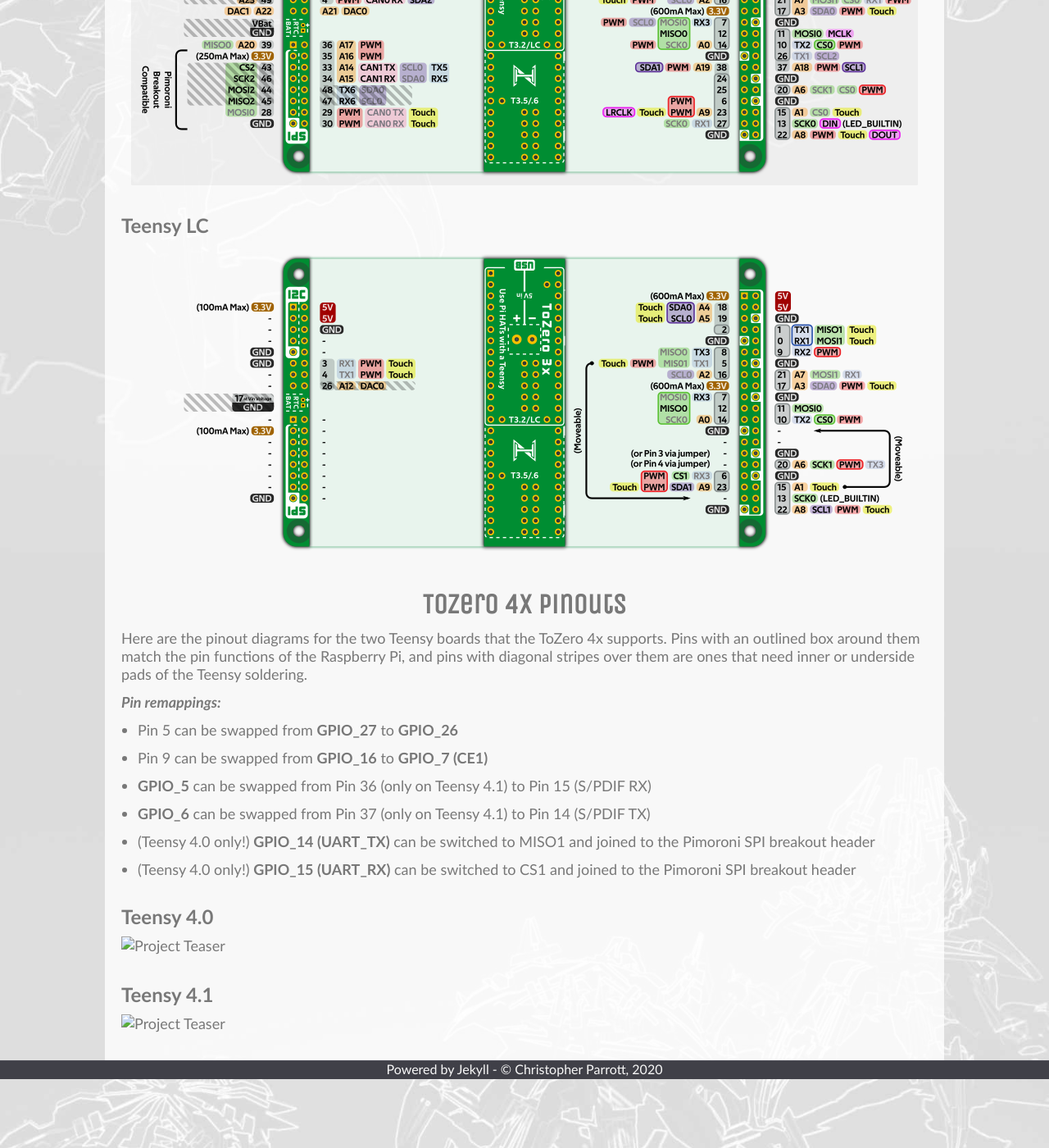
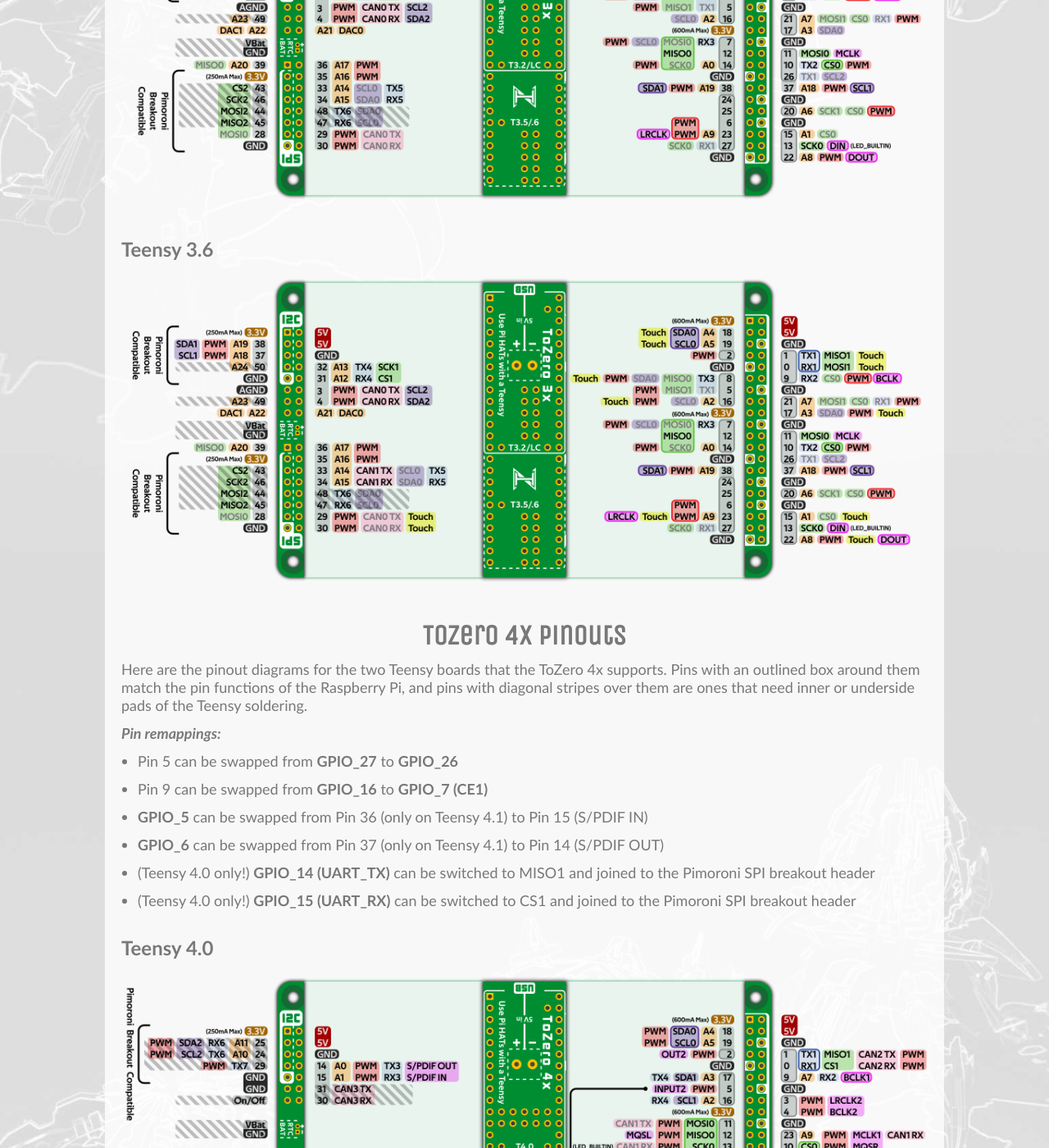
Before and after one commit to christophertmparrott/christophertmparrott.github.io, a Jekyll site: the page built from products/tozero/index.html, in a window 1280 px wide and 1400 px high, scrolled down 4886 px. Shown: the whole window at 82% size. Built offline with Jekyll 4.4.1, drawn with Linux system fonts in a browser that asks for light colours; some web fonts are replaced.

Commit message:
Added pinouts for T4.0 and 4.1, and tweaked the others
Also updated alt text and titles of images

```diff
--- a/products/tozero/index.html
+++ b/products/tozero/index.html
@@ -6,7 +6,7 @@ description: An overview of the ToZero adapter boards
 				<h2>ToZero - Use Raspberry Pi HATs with a Teensy!</h2>
 				<p>The ToZero is a Raspberry Pi Zero form-factor adapter board for the Arduino-compatible Teensy microcontroller, opening up a whole world of Pi HATs. There are two versions of the ToZero board, the 3x supporting the Teensy 3 family (3.2/.5.6 & LC), and the 4x supporting the Teensy 4 family (4.0 & 4.1).
 
-				<p><img src="/products/tozero/images/tozeros+teensys.jpg" alt="Four assembled ToZero boards" title="Four assembled ToZero boards" style="max-width: 100%; display: block; margin-left: auto; margin-right: auto;"/>
+				<p><img src="/products/tozero/images/tozeros+teensys.jpg" alt="Teensy 3.2, 3.5, 4.0, and 4.1 mounted in their respective ToZero adapters" title="Teensy 3.2, 3.5, 4.0, and 4.1 mounted in their respective ToZero adapters" style="max-width: 100%; display: block; margin-left: auto; margin-right: auto;"/>
 				<center>(Teensy 3.2, 3.5, 4.0, and 4.1 mounted in their respective ToZero adapters)</center></p>
 
 				<h3>Features</h3>
@@ -42,7 +42,7 @@ description: An overview of the ToZero adapter boards
 
 				<p>Each ToZero board includes two extra header locations for exposing additional pins of the Teensy. In the case of the 4.1, all of these come from the edge pins. For the 3.2, 3.5, 3.6, and 4.0 however, up to ten of these pins come from the underside pads. To use these a 2x5 SMT header needs to be soldered as shown in the image below.</p>
 
-				<p><img src="/products/tozero/images/teensy_undersides.jpg" alt="Project Teaser" title="Project Teaser" style="max-width: 100%; display: block; margin-left: auto; margin-right: auto;"/>
+				<p><img src="/products/tozero/images/teensy_undersides.jpg" alt="Teensy 3.2 and 4.0 with underside pins soldered" title="Teensy 3.2 and 4.0 with underside pins soldered" style="max-width: 100%; display: block; margin-left: auto; margin-right: auto;"/>
 				<center>(Teensy 3.2 and 4.0 with underside pins soldered)</center></p>
 
 				<p>Adding this header can be tricky to do (especially with the 4.0!) and makes insertion and removal of the Teensy from the ToZero a lot more fragile, so only do this if you are in need of those extra pin functions and are competent at soldering. It is recommended to use a long 0.1" socket (such as those bundled with the ToZero) to align the SMT header when soldering its first pin.</p>
@@ -52,7 +52,7 @@ description: An overview of the ToZero adapter boards
 
 				<p>A 2-pin Molex Picoblade connector is used for the ToZero's RTC clock function. This is the same connector as found on many CR2032 CMOS batteries used by many computer motherboards and can easily be found on ebay and other online marketplaces. Just be sure it is in fact Molex (as there are JST versions), and that the polarity is correct.</p>
 
-				<p><img src="/products/tozero/images/tozero-rtc+onoff.jpg" alt="Project Teaser" title="Project Teaser" style="max-width: 100%; display: block; margin-left: auto; margin-right: auto;"/>
+				<p><img src="/products/tozero/images/tozero-rtc+onoff.jpg" alt="Teensy 4.1 with RTC battery and on/off switch connected" title="Teensy 4.1 with RTC battery and on/off switch connected" style="max-width: 100%; display: block; margin-left: auto; margin-right: auto;"/>
 				<center>(Teensy 4.1 with RTC battery and on/off switch connected)</center></p>
 
 				<p><b>Note: The Teensy LC does not have a real-time clock, and the Teensy 3.2 needs a secondary clock crystal soldered to it to use the feature.</b></p>
@@ -86,26 +86,25 @@ description: An overview of the ToZero adapter boards
 					<li><b>GPIO_6</b> can be swapped from Pin 25 (only on Teensy 3.2/.5/.6) to Pin 4 (CAN RX)</li>
 				</ul>
 
+				<h3>Teensy LC</h3>
+
+				<p><img src="/products/tozero/images/teensylcpinout.png" alt="Pinout for ToZero 3x with Teensy LC" title="Pinout for ToZero 3x with Teensy LC" style="max-width: 100%; display: block; margin-left: auto; margin-right: auto;"/></p>
+				<br />
+
 				<h3>Teensy 3.2</h3>
 
-				<p><img src="/products/tozero/images/teensy32pinout.png" alt="Project Teaser" title="Project Teaser" style="max-width: 100%; display: block; margin-left: auto; margin-right: auto;"/></p>
+				<p><img src="/products/tozero/images/teensy32pinout.png" alt="Pinout for ToZero 3x with Teensy 3.2" title="Pinout for ToZero 3x with Teensy 3.2" style="max-width: 100%; display: block; margin-left: auto; margin-right: auto;"/></p>
 				<br />
 
 				<h3>Teensy 3.5</h3>
 
-				<p><img src="/products/tozero/images/teensy35pinout.png" alt="Project Teaser" title="Project Teaser" style="max-width: 100%; display: block; margin-left: auto; margin-right: auto;"/></p>
+				<p><img src="/products/tozero/images/teensy35pinout.png" alt="Pinout for ToZero 3x with Teensy 3.5" title="Pinout for ToZero 3x with Teensy 3.5" style="max-width: 100%; display: block; margin-left: auto; margin-right: auto;"/></p>
 				<br />
 
 				<h3>Teensy 3.6</h3>
 
-				<p><img src="/products/tozero/images/teensy36pinout.png" alt="Project Teaser" title="Project Teaser" style="max-width: 100%; display: block; margin-left: auto; margin-right: auto;"/></p>
+				<p><img src="/products/tozero/images/teensy36pinout.png" alt="Pinout for ToZero 3x with Teensy 3.6" title="Pinout for ToZero 3x with Teensy 3.6" style="max-width: 100%; display: block; margin-left: auto; margin-right: auto;"/></p>
 				<br />
-
-				<h3>Teensy LC</h3>
-
-				<p><img src="/products/tozero/images/teensylcpinout.png" alt="Project Teaser" title="Project Teaser" style="max-width: 100%; display: block; margin-left: auto; margin-right: auto;"/></p>
-				<br />
-
 
 				<h2>ToZero 4x Pinouts</h2>
 
@@ -115,18 +114,18 @@ description: An overview of the ToZero adapter boards
 				<ul>
 					<li>Pin 5 can be swapped from <b>GPIO_27</b> to <b>GPIO_26</b></li>
 					<li>Pin 9 can be swapped from <b>GPIO_16</b> to <b>GPIO_7 (CE1)</b></li>
-					<li><b>GPIO_5</b> can be swapped from Pin 36 (only on Teensy 4.1) to Pin 15 (S/PDIF RX)</li>
-					<li><b>GPIO_6</b> can be swapped from Pin 37 (only on Teensy 4.1) to Pin 14 (S/PDIF TX)</li>
+					<li><b>GPIO_5</b> can be swapped from Pin 36 (only on Teensy 4.1) to Pin 15 (S/PDIF IN)</li>
+					<li><b>GPIO_6</b> can be swapped from Pin 37 (only on Teensy 4.1) to Pin 14 (S/PDIF OUT)</li>
 					<li>(Teensy 4.0 only!) <b>GPIO_14 (UART_TX)</b> can be switched to MISO1 and joined to the Pimoroni SPI breakout header
 					<li>(Teensy 4.0 only!) <b>GPIO_15 (UART_RX)</b> can be switched to CS1 and joined to the Pimoroni SPI breakout header
 				</ul>
 
 				<h3>Teensy 4.0</h3>
 
-				<p><img src="/products/tozero/images/teensy40pinout.png" alt="Project Teaser" title="Project Teaser" style="max-width: 100%; display: block; margin-left: auto; margin-right: auto;"/>
+				<p><img src="/products/tozero/images/teensy40pinout.png" alt="Pinout for ToZero 4x with Teensy 4.0" title="Pinout for ToZero 4x with Teensy 4.0" style="max-width: 100%; display: block; margin-left: auto; margin-right: auto;"/>
 				<br />
 
 				<h3>Teensy 4.1</h3>
 
-				<p><img src="/products/tozero/images/teensy41pinout.png" alt="Project Teaser" title="Project Teaser" style="max-width: 100%; display: block; margin-left: auto; margin-right: auto;"/>
+				<p><img src="/products/tozero/images/teensy41pinout.png" alt="Pinout for ToZero 4x with Teensy 4.1" title="Pinout for ToZero 4x with Teensy 4.1" style="max-width: 100%; display: block; margin-left: auto; margin-right: auto;"/>
 				<br />
```
Also changed, not shown: products/tozero/images/teensy32pinout.png, products/tozero/images/teensy35pinout.png, products/tozero/images/teensy36pinout.png, products/tozero/images/teensy40pinout.png (added), products/tozero/images/teensy41pinout.png (added), products/tozero/images/teensylcpinout.png.
